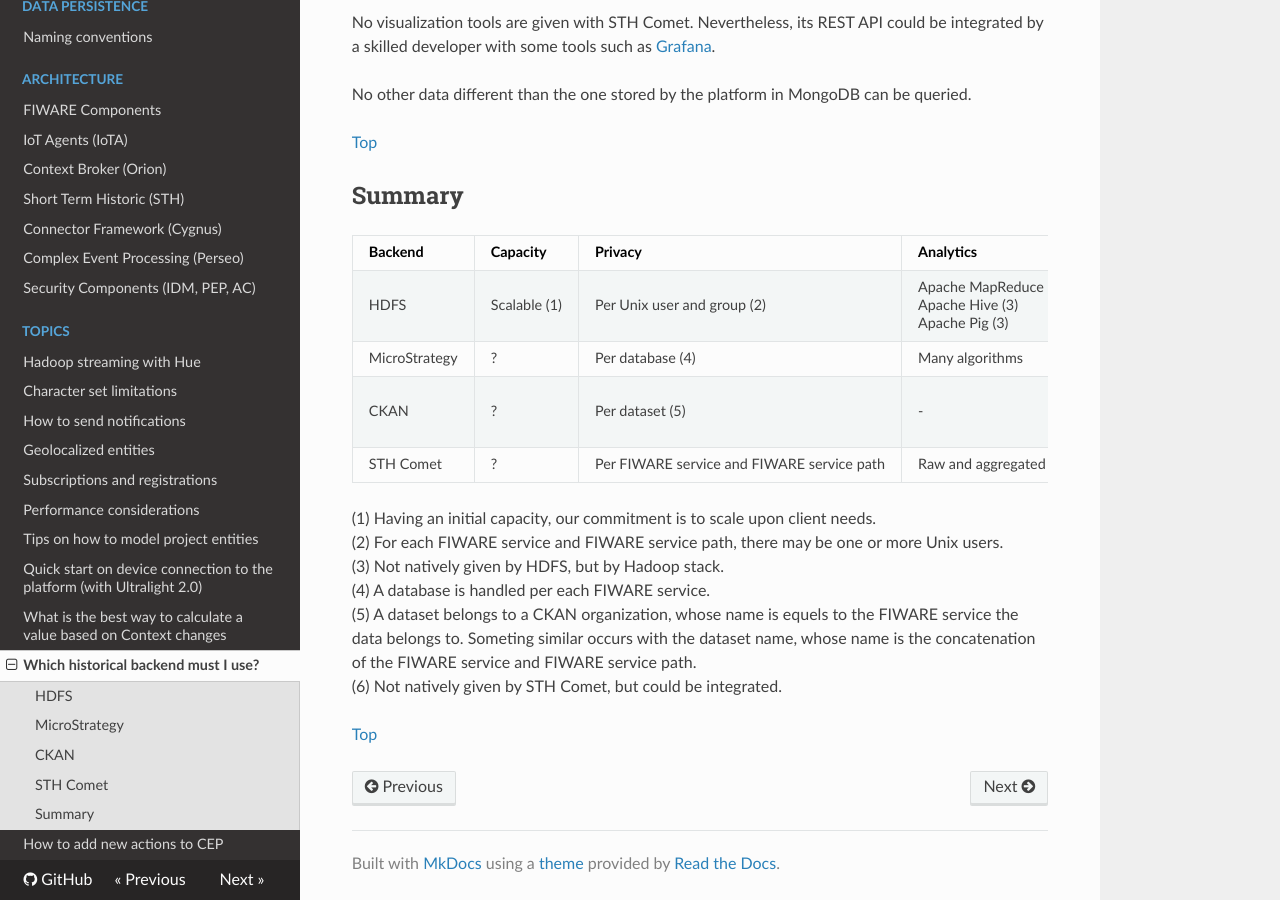
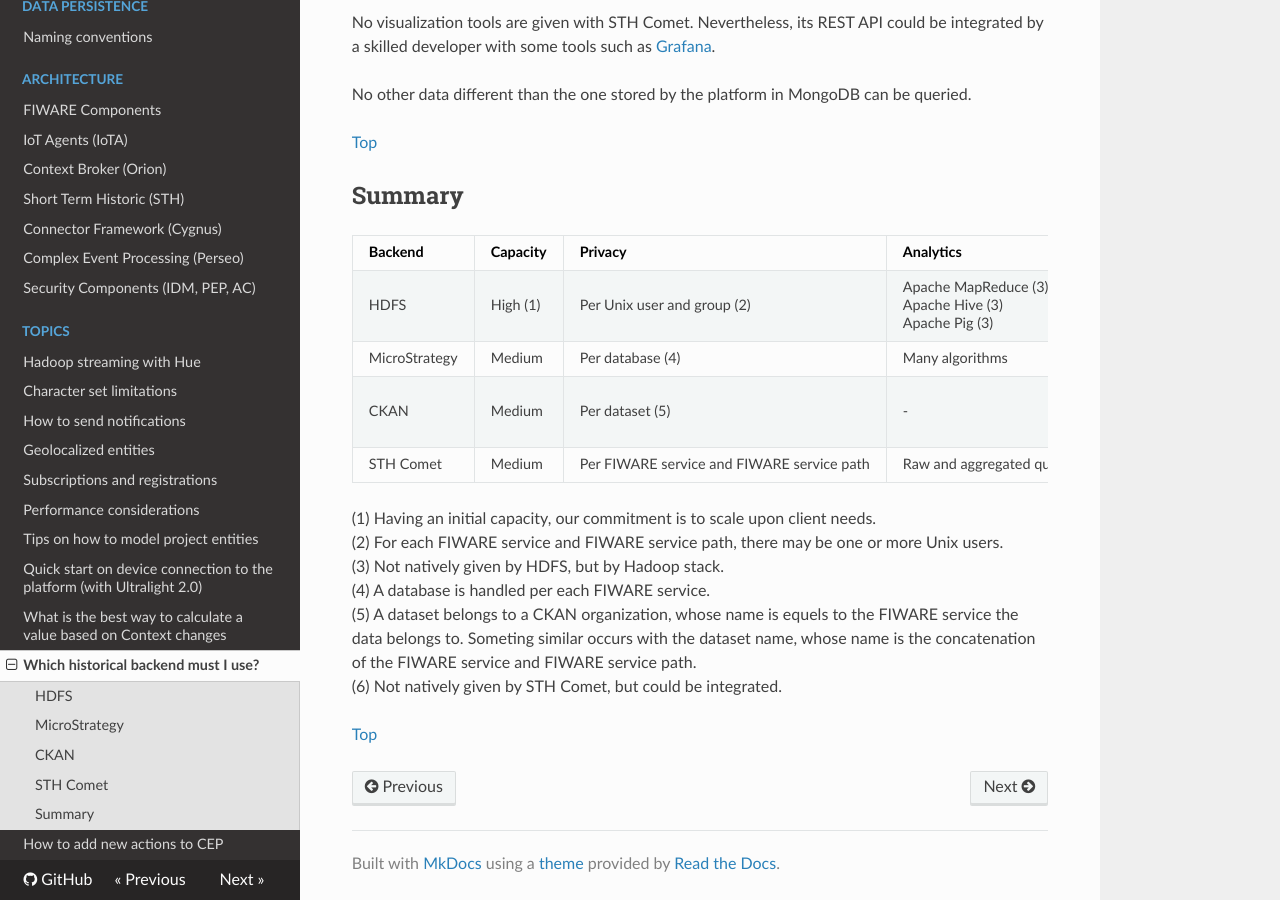
Before and after one commit to telefonicaid/thinking-cities, an MkDocs documentation site: the page built from docs/topics/which_historical_backend.md, in a window 1280 px wide and 900 px high, scrolled down 3037 px. Built offline with MkDocs 1.6.1, drawn with Linux system fonts in a browser that asks for light colours; nearby versions of some CDN libraries; old or Windows-style settings are respelled for this version of MkDocs.

Commit message:
[which_historical_backend.md] Add storages capacity details

```diff
--- a/docs/topics/which_historical_backend.md
+++ b/docs/topics/which_historical_backend.md
@@ -84,10 +84,10 @@ No other data different than the one stored by the platform in MongoDB can be qu
 ##Summary
 |Backend|Capacity|Privacy|Analytics|Visualization|Static upload|
 |---|---|---|---|---|---|
-|HDFS|Scalable (1)|Per Unix user and group (2)|Apache MapReduce (3)<br>Apache Hive (3)<br>Apache Pig (3)|Apache Hue's FileBrowser (3)|Yes|
-|MicroStrategy|?|Per database (4)|Many algorithms|Many dashboards|No|
-|CKAN|?|Per dataset (5)|-|CKAN text view<br>CKAN image view<br>CKAN recline view|Yes|
-|STH Comet|?|Per FIWARE service and FIWARE service path|Raw and aggregated querying API|Grafana (6)|No|
+|HDFS|High (1)|Per Unix user and group (2)|Apache MapReduce (3)<br>Apache Hive (3)<br>Apache Pig (3)|Apache Hue's FileBrowser (3)|Yes|
+|MicroStrategy|Medium|Per database (4)|Many algorithms|Many dashboards|No|
+|CKAN|Medium|Per dataset (5)|-|CKAN text view<br>CKAN image view<br>CKAN recline view|Yes|
+|STH Comet|Medium|Per FIWARE service and FIWARE service path|Raw and aggregated querying API|Grafana (6)|No|
 
 (1) Having an initial capacity, our commitment is to scale upon client needs.
 <br>
```
